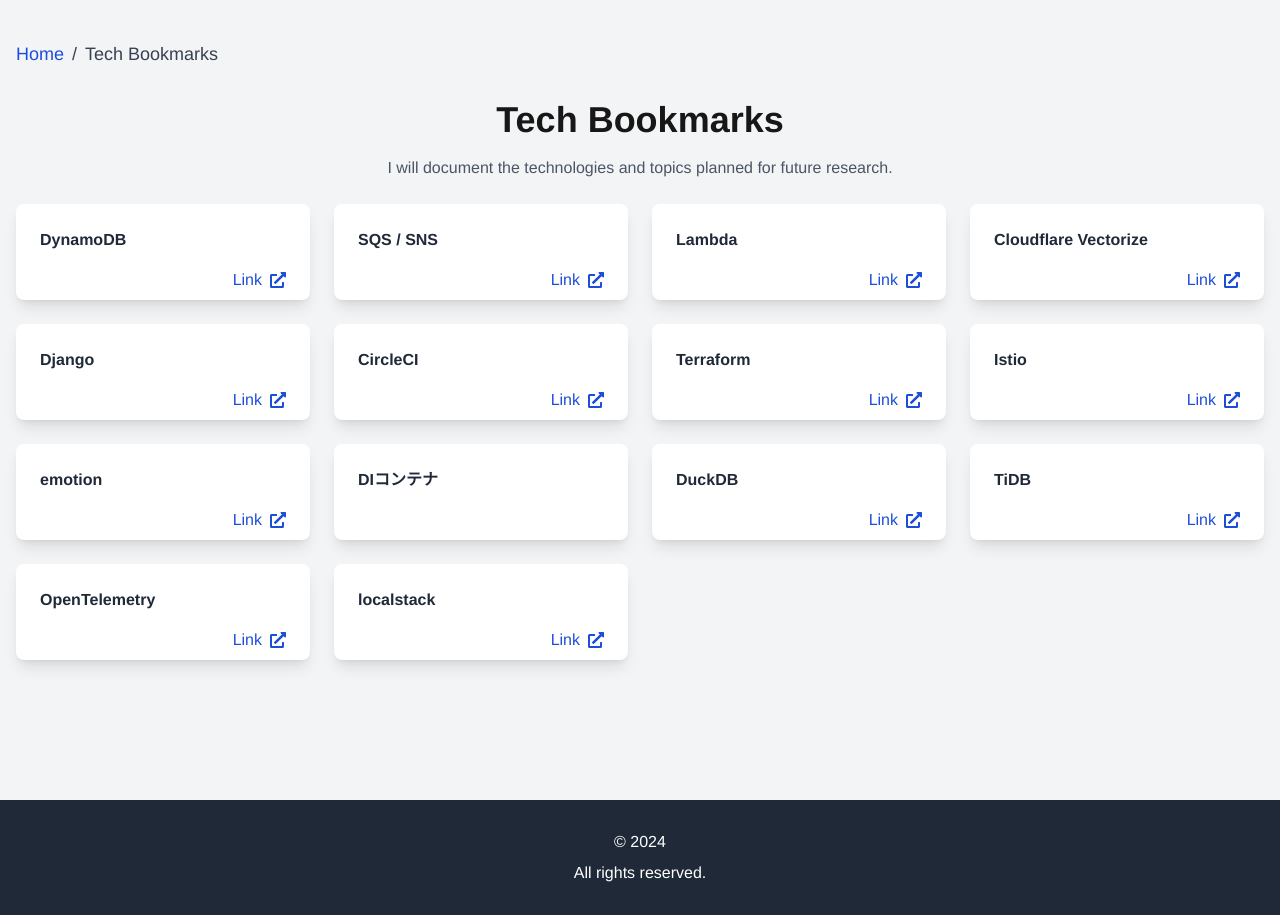
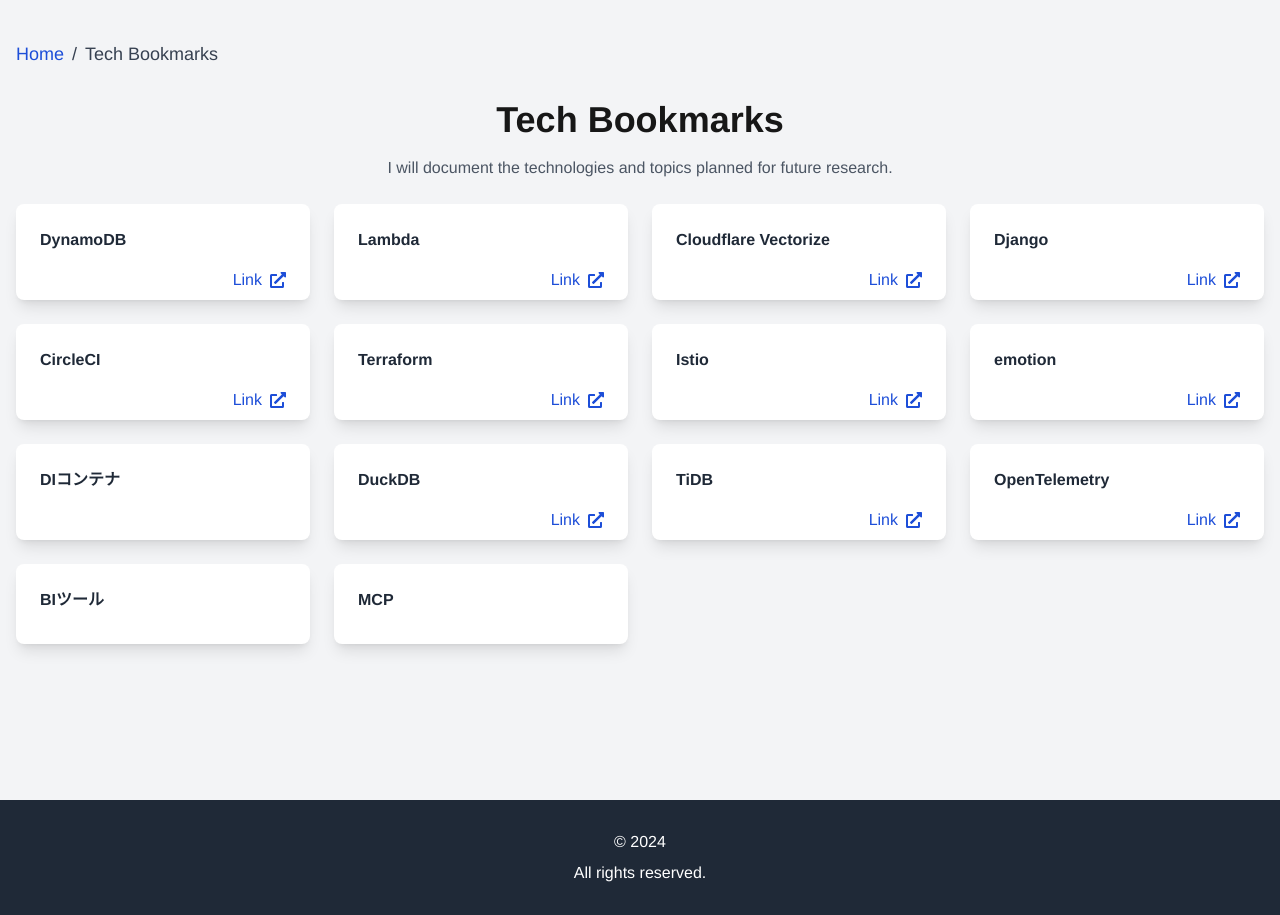
Before and after one commit to ys39/ys39.github.io, a Next.js app: page /tech-bookmarks in a window 1280 px wide. Built offline with nearby package versions, Linux system fonts and the light colour scheme.

Commit message:
♻️ リファクタ(terms.ts): 不要な項目を削除し、新しい項目を追加 ✨ 新機能(terms.ts): BIツールとMCPのエントリを追加

```diff
--- a/tech-bookmarks/terms.ts
+++ b/tech-bookmarks/terms.ts
@@ -5,11 +5,6 @@
     title: 'DynamoDB',
     date: '',
     link: 'https://aws.amazon.com/jp/dynamodb/',
-  },
-  {
-    title: 'SQS / SNS',
-    date: '',
-    link: 'https://aws.amazon.com/jp/sqs/features/',
   },
   {
     title: 'Lambda',
@@ -67,8 +62,13 @@
     link: 'https://opentelemetry.io/ja/',
   },
   {
-    title: 'localstack',
+    title: 'BIツール',
     date: '',
-    link: 'https://localstack.cloud/',
+    link: '',
+  },
+  {
+    title: 'MCP',
+    date: '',
+    link: '',
   },
 ];
```
